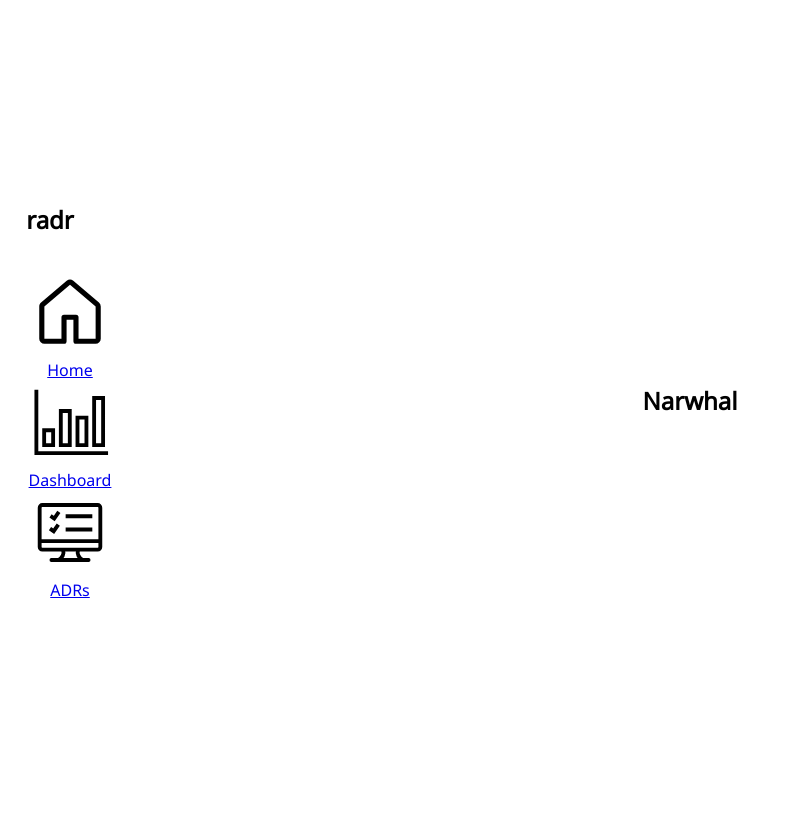
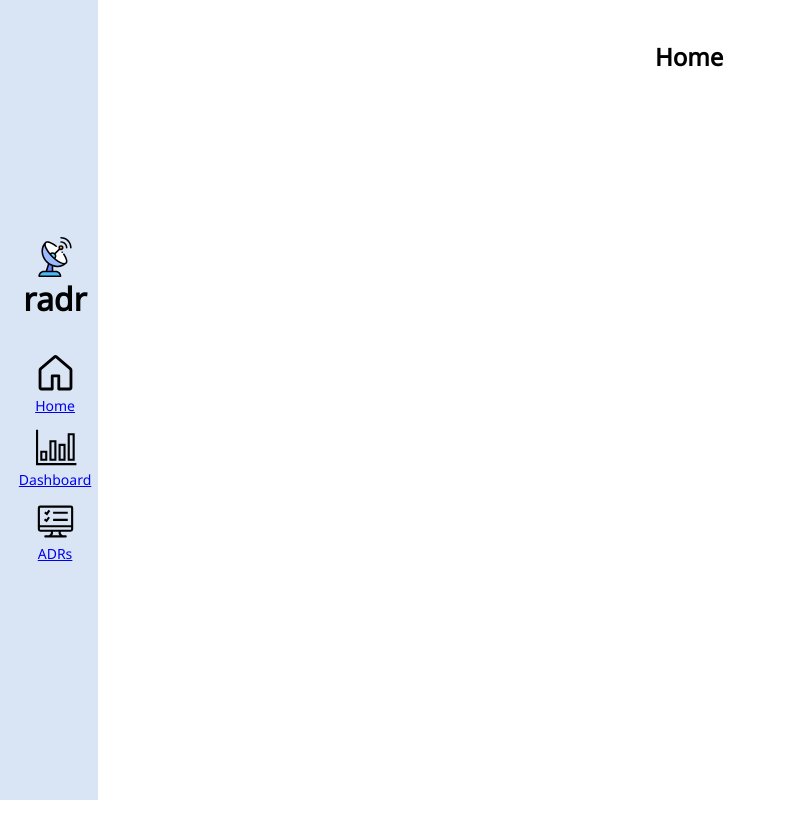
Before and after one commit to bernardkung/radr_client, a React (Create React App) app: page / in a window 1280 px wide. Shown: the whole page, without its empty margins (0-800 px from the left). Before the commit the page ends 800 px from the top, so only its background shows below. Built offline with nearby package versions, Linux system fonts and the light colour scheme; no server answers.

Commit message:
menu styling changes, something still off with align items center line

```diff
--- a/src/App.css
+++ b/src/App.css
@@ -45,31 +45,80 @@ red  */
 }
 
 /* STRUCTURE */
+
+.menuContainer {
+  width: 110px;
+  text-align: center;
+  background-color: #d9e4f5;
+}
+
+.titleIcon {
+  width: 40px;
+  height: 40px;
+}
+
+.title {
+  margin-top: 0;
+}
+
+ul {
+  padding: 0;
+  margin: 0;
+}
+
 .menu {
-  width: 100px;
+  height: 100vh;
+  width: 100%;
   display: flex;
   flex-flow: column nowrap;
   justify-content: center;
   align-items: center;
   margin: 0;
-  padding: 10px 0 10px 0;
+  /* padding: 0; */
+  padding: 0 0 0 6px;
 }
 
 .menuList {
   list-style-type: none;
+  padding: 0;
+  margin: 0;
+  display: flex;
+  flex-flow: column nowrap;
+  justify-content: flex-start;
+  align-items: center;
+}
+
+.menu a {
+  display: flex;
+  flex-flow: column nowrap;
+  justify-content: center;
+  align-items: center;
+  height: 100%;
+  padding: 5px;
+  font-size: 14px;
+}
+
+.menuIcon {
+  width: 45px;
+  height: 45px;
 }
 
 .contentContainer {
   margin: auto;
+  padding: 20px;
+  overflow: hidden;
+  height: 100%;
+  width: 100%;
 }
 
 /* ADR TABLE */
-thead {
-  overflow: auto;
+
+thead th {
+  background-color: #dadada;
 }
 
-thead th {
-  position: sticky;
+tbody tr:nth-child(odd) {
+  background-color: #eeeeee;
 }
 
 /* DASHBOARD */
--- a/src/App.js
+++ b/src/App.js
@@ -14,9 +14,10 @@ import AdrTable from './components/AdrTable'
 import Radar from "./components/Radar"
 
 import Manatee from './components/Manatee';
-import Narwhal from './components/Narwhal';
+import Home from './components/Home';
 import Whale from './components/Whale';
 
+import radrIcon from './assets/satellite-dish.svg';
 import onlineTestIcon from './assets/online-test.svg';
 import assessmentIcon from './assets/assessment.svg';
 import homeIcon from './assets/home.svg';
@@ -52,9 +53,10 @@ export default function App() {
   return (
     <div className="App">
         <BrowserRouter>
-        <div className={"menuWrapper flexColCentered"} >
-          <nav className={"menu flexColCentered"} >
-            <h1>radr</h1>
+        <div className={"menuContainer"} >
+          <div className={"menu"} >
+            <img className={"titleIcon"} src={radrIcon} />
+            <h1 className={"title"}>radr</h1>
             <ul className={"menuList"}>
               <li>
                 <Link to="/">
@@ -75,7 +77,7 @@ export default function App() {
                 </Link>
               </li>
             </ul>
-          </nav>
+          </div>
         </div>
 
 
@@ -84,7 +86,7 @@ export default function App() {
 
             <Route
                 path="/"
-                element={<Narwhal />}
+                element={<Home />}
               />
 
               <Route
--- /dev/null
+++ b/src/components/Home.js
@@ -0,0 +1,5 @@
+import React from 'react';
+
+export default function Home() {
+  return <h2>Home</h2>;
+}
--- a/src/components/Narwhal.js
+++ /dev/null
@@ -1,5 +0,0 @@
-import React from 'react';
-
-export default function Narwhal() {
-  return <h2>Narwhal</h2>;
-}
```
